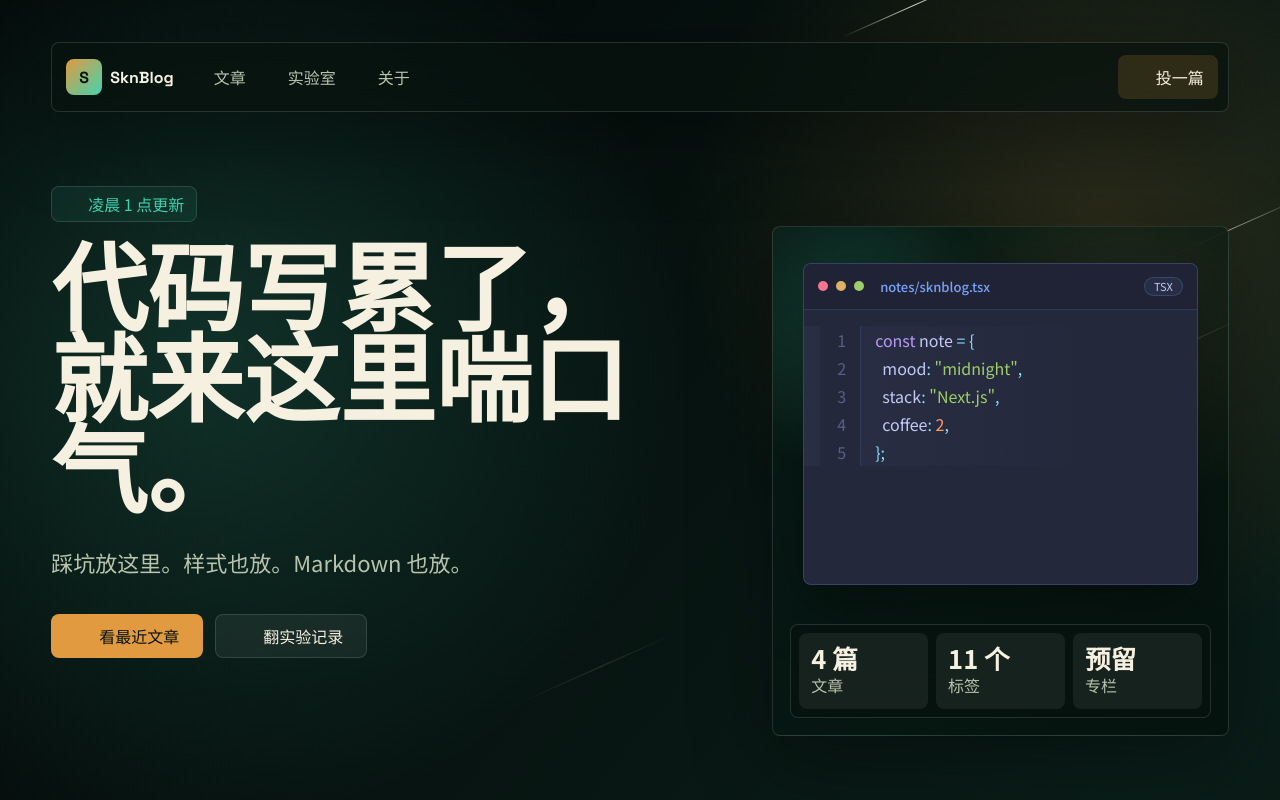
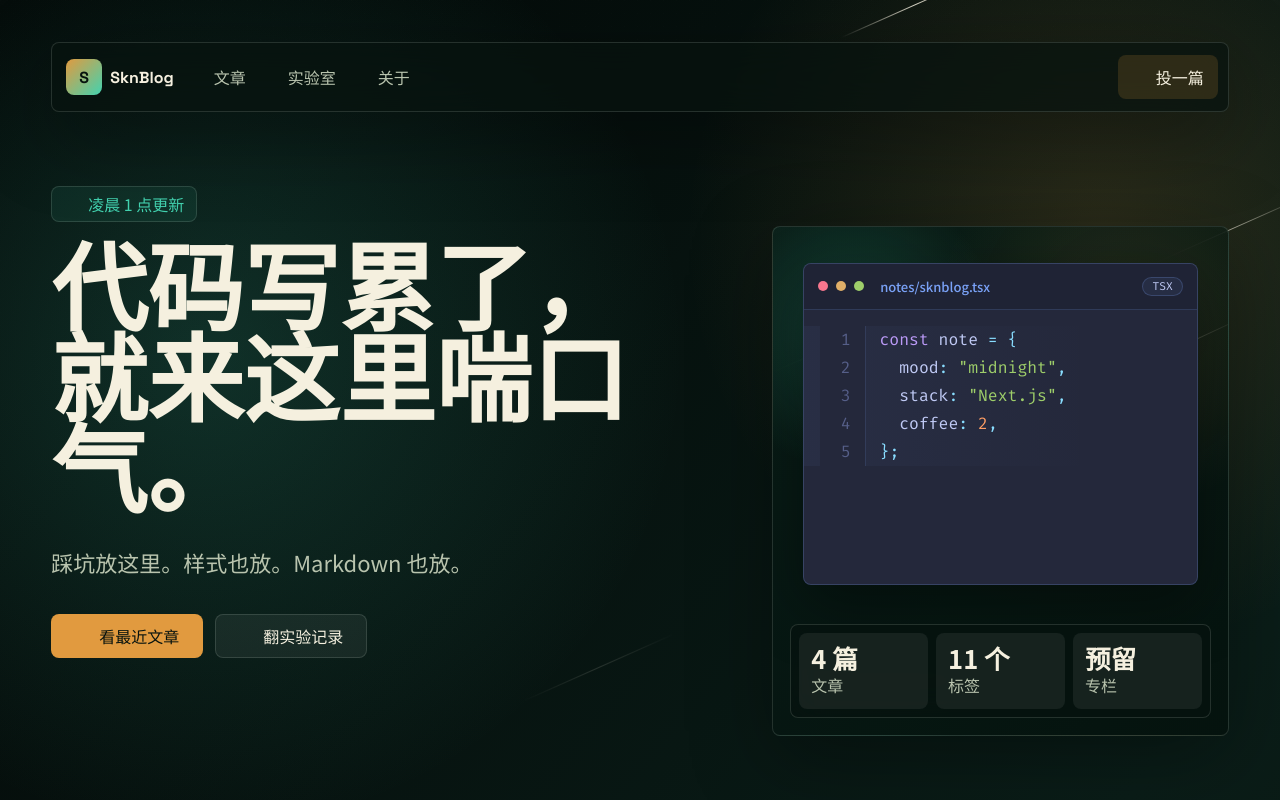
Before and after one commit to sknying/SknBlog, a Next.js app: page / in a window 1280 px wide. Shown: the top 800 px of the page. Built offline with nearby package versions, Linux system fonts and the light colour scheme; some icons are missing.

Commit message:
fix-code-font-monospace-stack

```diff
--- a/app/styles/base.css
+++ b/app/styles/base.css
@@ -65,7 +65,7 @@
   --accent-2: #43d3b0;
   --danger: #eb6a5f;
   --shadow: 0 22px 80px rgba(0, 0, 0, 0.34);
-  --font-code: "Fira Code ASCII", var(--font-body), ui-monospace, SFMono-Regular, Consolas, "Liberation Mono", monospace;
+  --font-code: "Fira Code ASCII", "Cascadia Code", "Cascadia Mono", Consolas, "SFMono-Regular", Menlo, Monaco, "Noto Sans Mono CJK SC", "Microsoft YaHei Mono", "Liberation Mono", ui-monospace, monospace;
 }
 
 * {
```
